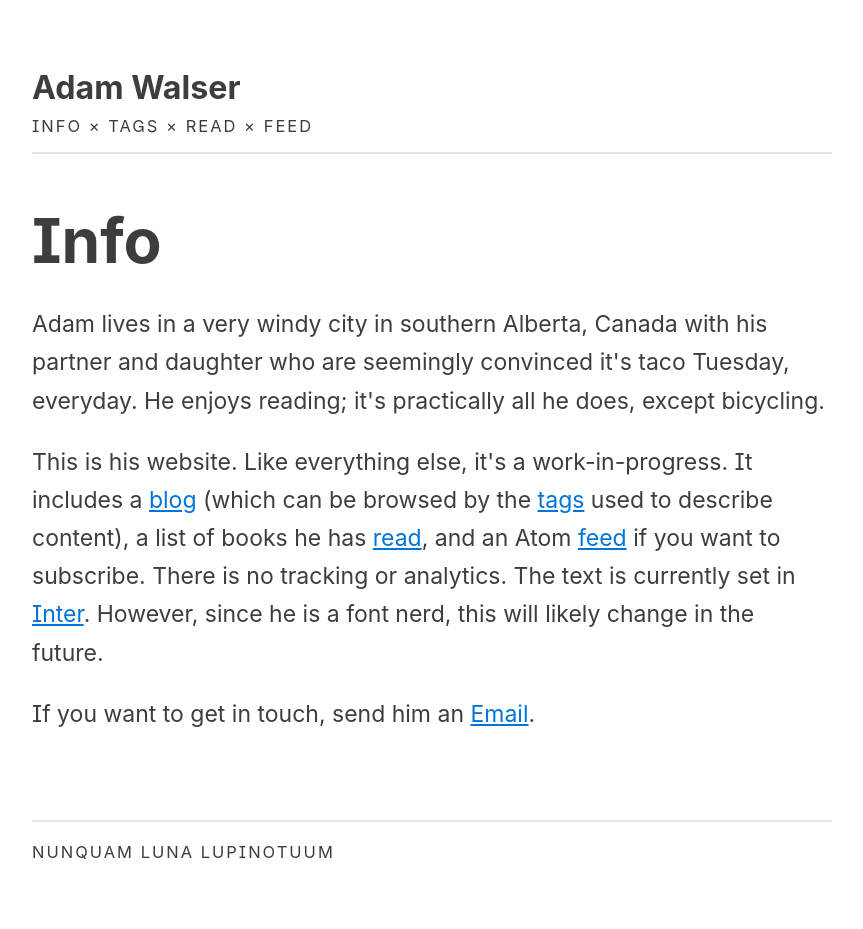
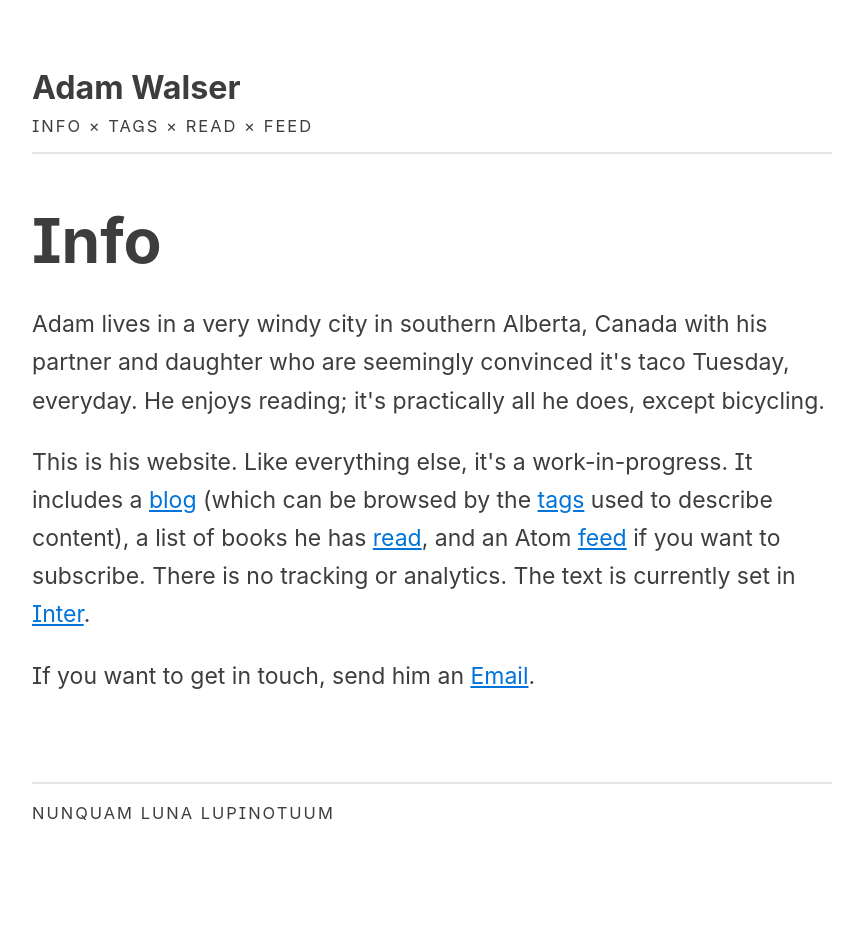
Before and after one commit to ajpwalser/ajpwalser.github.io, a Jekyll site: the page built from info.html, in a window 1280 px wide. Shown: the whole page, without its empty margins (208-1071 px from the left). Built offline with Jekyll 4.4.1, drawn with Linux system fonts in a browser that asks for light colours; some web fonts are replaced; after the commit the page ends 900 px from its top, so only the background shows below that.

Commit message:
Update info.html

```diff
--- a/info.html
+++ b/info.html
@@ -6,6 +6,6 @@
 
 <h2>Info</h2>
 <p class="first">Adam lives in a very windy city in southern Alberta, Canada with his partner and daughter who are seemingly convinced it's taco Tuesday, everyday. He enjoys reading; it's practically all he does, except bicycling.</p>
-<p>This is his website. Like everything else, it's a work-in-progress. It includes a <a href="https://ajpwalser.github.io/">blog</a> (which can be browsed by the <a href="https://ajpwalser.github.io/tags/">tags</a> used to describe content), a list of books he has <a href="https://ajpwalser.github.io/read/">read</a>, and an Atom <a href="https://ajpwalser.github.io/feed.xml">feed</a> if you want to subscribe. There is no tracking or analytics. The text is currently set in <a href="https://rsms.me/inter/">Inter</a>. However, since he is a font nerd, this will likely change in the future.</p>
+<p>This is his website. Like everything else, it's a work-in-progress. It includes a <a href="https://ajpwalser.github.io/">blog</a> (which can be browsed by the <a href="https://ajpwalser.github.io/tags/">tags</a> used to describe content), a list of books he has <a href="https://ajpwalser.github.io/read/">read</a>, and an Atom <a href="https://ajpwalser.github.io/feed.xml">feed</a> if you want to subscribe. There is no tracking or analytics. The text is currently set in <a href="https://rsms.me/inter/">Inter</a>.</p>
 <p>If you want to get in touch, send him an <a href="mailto:ajpwalser@gmail.com">Email</a>.
 <div class="spacer"></div>
```
